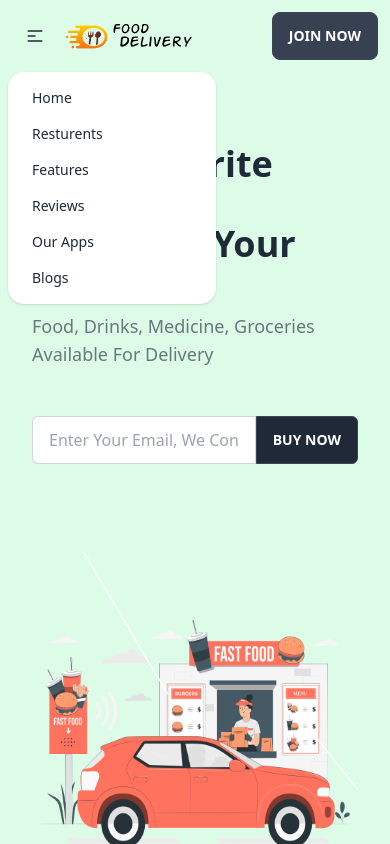
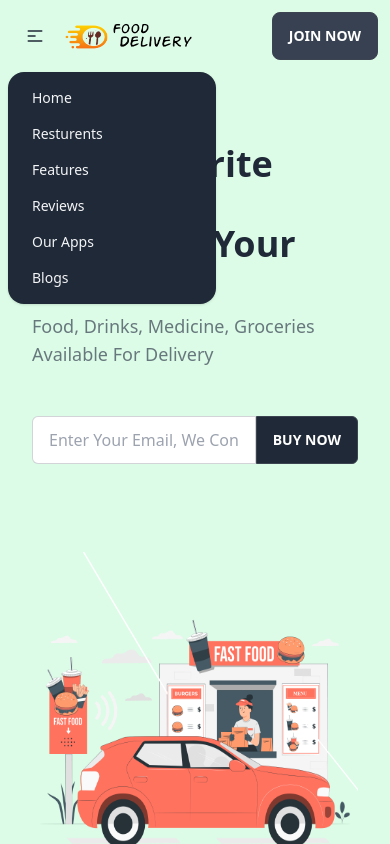
Before and after one commit to AhshanHabib26/food_delivery_with_nextJS, a Next.js app: page / in a window 390 px wide. Both pictures are taken after a click on the label 35 px from the left and 36 px from the top of the page. Shown: the top 844 px of the page. Built offline with nearby package versions, Linux system fonts and the light colour scheme.

Commit message:
Code Fixed

```diff
--- a/components/Food/Food.js
+++ b/components/Food/Food.js
@@ -43,7 +43,7 @@ const data = [
 
 const Food = () => {
   return (
-    <div id="resturents">
+    <div id="resturents" className=" bg-gray-50">
       <h1 className=" text-3xl text-gray-800 text-center my-10 font-semibold">
         Available Food Nearby Area
       </h1>
--- a/components/Navbar/Navbar.js
+++ b/components/Navbar/Navbar.js
@@ -25,7 +25,7 @@ const Navbar = () => {
             </label>
             <ul
               tabIndex="0"
-              className="menu text-gray-800 menu-compact dropdown-content mt-3 p-2 shadow bg-base-100 rounded-box w-52"
+              className="menu  text-gray-100 menu-compact dropdown-content mt-3 p-2 shadow  bg-gray-800 rounded-box w-52"
             >
               <li>
                 <Link href="/">Home</Link>
```
